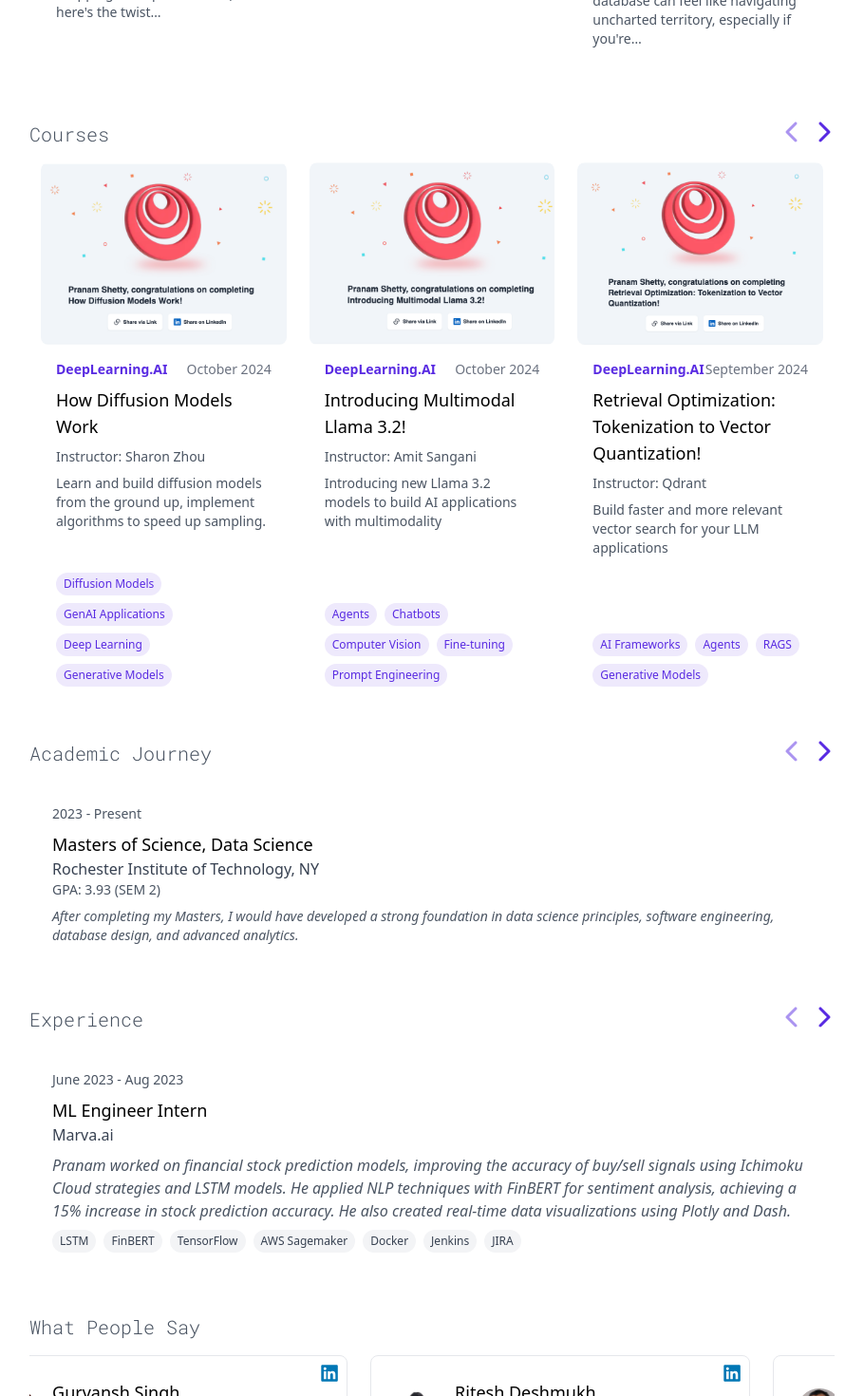
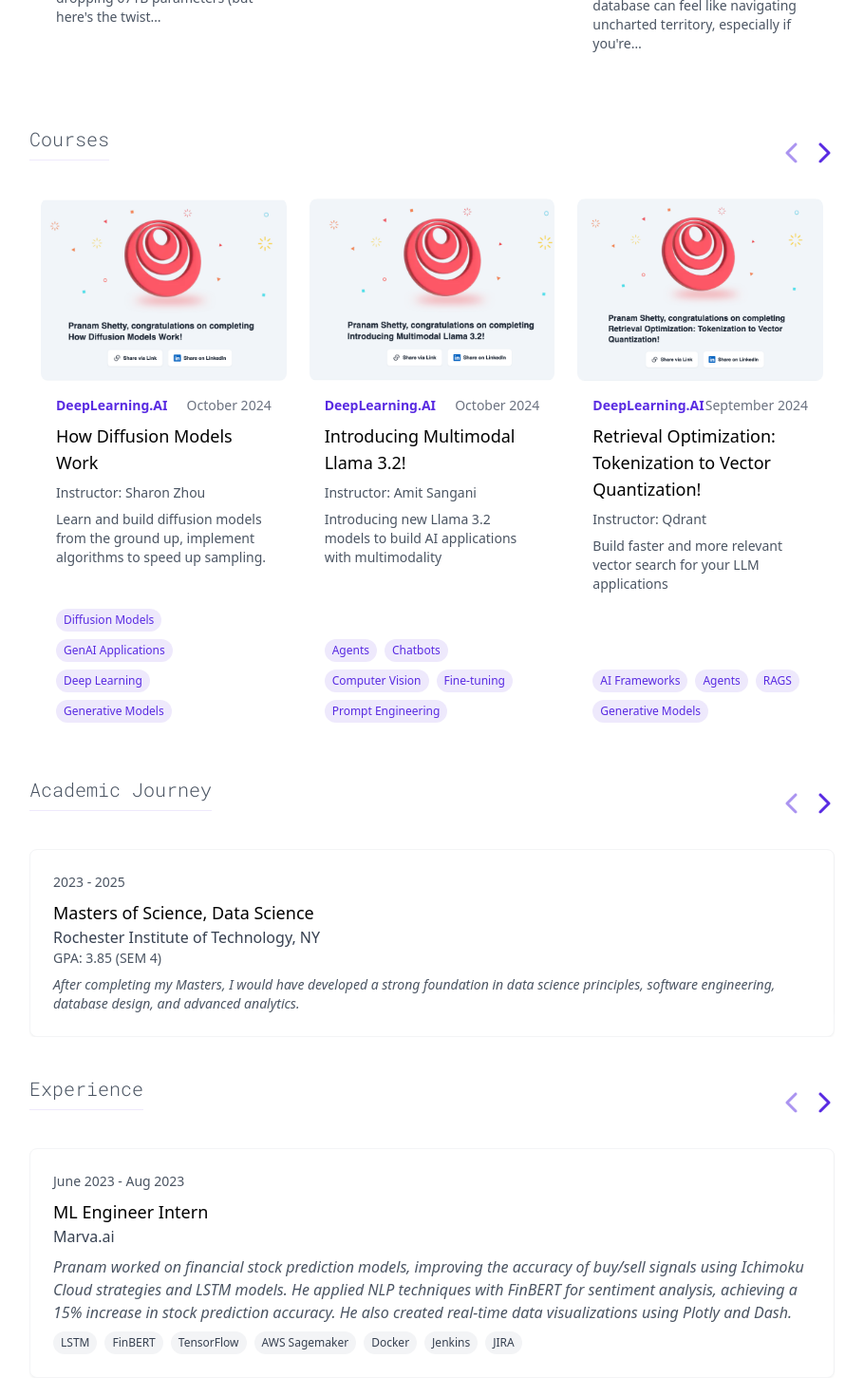
Before and after one commit to prxshetty/prxshetty.github.io, a Next.js app: page / in a window 1280 px wide. Shown: the part 1140-2610 px from the top of the page at 95% size, without its empty margins (345-1255 px from the left). Built offline with nearby package versions, Linux system fonts and the light colour scheme.

Commit message:
fixes to nav buttons, added effects to add sections

```diff
--- a/src/app/page.tsx
+++ b/src/app/page.tsx
@@ -216,8 +216,8 @@
   {
     degree: "Masters of Science, Data Science",
     institution: "Rochester Institute of Technology, NY",
-    year: "2023 - Present",
-    gpa: "3.93 (SEM 2)",
+    year: "2023 - 2025",
+    gpa: "3.85 (SEM 4)",
     link: "https://www.rit.edu/",
     comment: "After completing my Masters, I would have developed a strong foundation in data science principles, software engineering, database design, and advanced analytics."
   },
@@ -436,8 +436,8 @@
           <div className="rounded-lg p-6">
             {/* Projects section */}
             <section className="mb-10 relative overflow-hidden">
-              <h2 className={`${robotoMono.className} section-title`}>Projects</h2>
               <div className="flex justify-between items-center mb-4">
+                <h2 className={`${robotoMono.className} section-title`}>Projects</h2>
                 <div className="flex space-x-2">
                   <button
                     onClick={prevProjects}
@@ -495,7 +495,7 @@
             {/* Blog Posts section */}
             <section className="mb-10 relative overflow-hidden">
               <div className="flex justify-between items-center mb-4">
-                <h2 className={`${robotoMono.className} text-xl font-light text-gray-600`}>Blog Posts</h2>
+                <h2 className={`${robotoMono.className} section-title`}>Blog Posts</h2>
                 <div className="flex space-x-2">
                   <button
                     onClick={prevBlogs}
@@ -513,7 +513,7 @@
                   </button>
                 </div>
               </div>
-              <div className="flex transition-all duration-300 ease-in-out" style={{ transform: `translateX(-${blogIndex * 33.33}%)` }}>
+              <div className="section-container flex transition-all duration-300 ease-in-out" style={{ transform: `translateX(-${blogIndex * 33.33}%)` }}>
                 {blogs.map((blog, index) => (
                   <div key={index} className="w-1/3 flex-shrink-0 px-3">
                     <a href={blog.link} target="_blank" rel="noopener noreferrer" className="block h-full">
@@ -542,7 +542,7 @@
             {/* Courses section */}
             <section className="mb-10 relative overflow-hidden">
               <div className="flex justify-between items-center mb-4">
-                <h2 className={`${robotoMono.className} text-xl font-light text-gray-600`}>Courses</h2>
+                <h2 className={`${robotoMono.className} section-title`}>Courses</h2>
                 <div className="flex space-x-2">
                   <button
                     onClick={prevCourses}
@@ -560,7 +560,7 @@
                   </button>
                 </div>
               </div>
-              <div className="flex transition-all duration-300 ease-in-out" style={{ transform: `translateX(-${courseIndex * 33.33}%)` }}>
+              <div className="section-container flex transition-all duration-300 ease-in-out" style={{ transform: `translateX(-${courseIndex * 33.33}%)` }}>
                 {courses.map((course, index) => (
                   <div key={index} className="w-1/3 flex-shrink-0 px-3">
                     <a href={course.link} target="_blank" rel="noopener noreferrer" className="block h-full">
@@ -598,7 +598,7 @@
             {/* Academic Journey section */}
             <section className="mb-10 relative overflow-hidden">
               <div className="flex justify-between items-center mb-4">
-                <h2 className={`${robotoMono.className} text-xl font-light text-gray-600`}>Academic Journey</h2>
+                <h2 className={`${robotoMono.className} section-title`}>Academic Journey</h2>
                 <div className="flex space-x-2">
                   <button
                     onClick={prevAcademic}
@@ -616,10 +616,10 @@
                   </button>
                 </div>
               </div>
-              <div className="flex transition-all duration-300 ease-in-out" style={{ transform: `translateX(-${academicIndex * 100}%)` }}>
+              <div className="section-container flex transition-all duration-300 ease-in-out" style={{ transform: `translateX(-${academicIndex * 100}%)` }}>
                 {academics.map((academic, index) => (
                   <div key={index} className="w-full flex-shrink-0">
-                    <div className="rounded-lg p-6">
+                    <div className="content-tile p-6">
                       <p className="text-gray-600 text-sm mb-2">{academic.year}</p>
                       <h3 className="font-medium text-lg text-black">{academic.degree}</h3>
                       <p className="text-gray-700">{academic.institution}</p>
@@ -634,7 +634,7 @@
             {/* Experience section */}
             <section className="mb-10 relative overflow-hidden">
               <div className="flex justify-between items-center mb-4">
-                <h2 className={`${robotoMono.className} text-xl font-light text-gray-600`}>Experience</h2>
+                <h2 className={`${robotoMono.className} section-title`}>Experience</h2>
                 <div className="flex space-x-2">
                   <button
                     onClick={prevExperience}
@@ -652,10 +652,10 @@
                   </button>
                 </div>
               </div>
-              <div className="flex transition-all duration-300 ease-in-out" style={{ transform: `translateX(-${experienceIndex * 100}%)` }}>
+              <div className="section-container flex transition-all duration-300 ease-in-out" style={{ transform: `translateX(-${experienceIndex * 100}%)` }}>
                 {experiences.map((experience, index) => (
                   <div key={index} className="w-full flex-shrink-0">
-                    <div className="rounded-lg p-6">
+                    <div className="content-tile p-6">
                       <p className="text-gray-600 text-sm mb-2">{experience.duration}</p>
                       <h3 className="font-medium text-lg text-black">{experience.title}</h3>
                       <p className="text-gray-700">{experience.company}</p>
```
